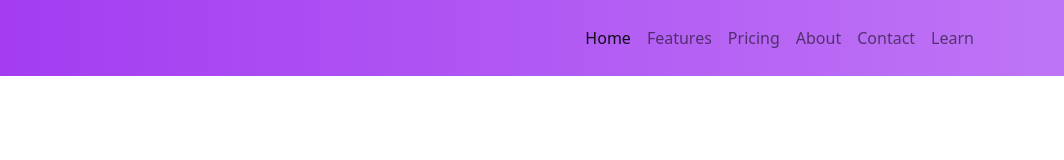
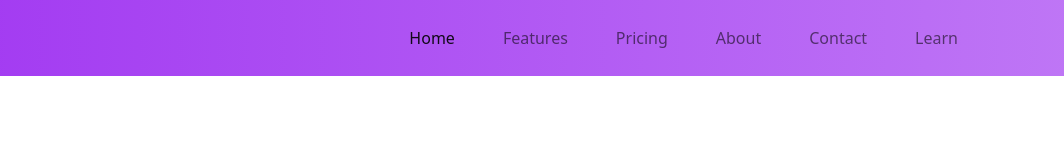
Before and after one commit to akhilkmarkose/bootstrap-sass-custom-theme, a website: page index.html in a window 1280 px wide. Shown: the full height of the page, 216-1280 px from the left. Drawn offline with nearby package versions, Linux system fonts and the light colour scheme.

Commit message:
margin added to navigation bar buttons

```diff
--- a/index.html
+++ b/index.html
@@ -19,22 +19,22 @@
           id="navbarNav"
         >
           <ul class="navbar-nav">
-            <li class="nav-item">
+            <li class="nav-item mx-3">
               <a class="nav-link active" aria-current="page" href="#">Home</a>
             </li>
-            <li class="nav-item">
+            <li class="nav-item mx-3">
               <a class="nav-link" href="#">Features</a>
             </li>
-            <li class="nav-item">
+            <li class="nav-item mx-3">
               <a class="nav-link" href="#">Pricing</a>
             </li>
-            <li class="nav-item">
+            <li class="nav-item mx-3">
               <a class="nav-link" href="#">About</a>
             </li>
-            <li class="nav-item">
+            <li class="nav-item mx-3">
               <a class="nav-link" href="#">Contact</a>
             </li>
-            <li class="nav-item">
+            <li class="nav-item mx-3">
               <a class="nav-link" href="#">Learn</a>
             </li>
           </ul>
```
